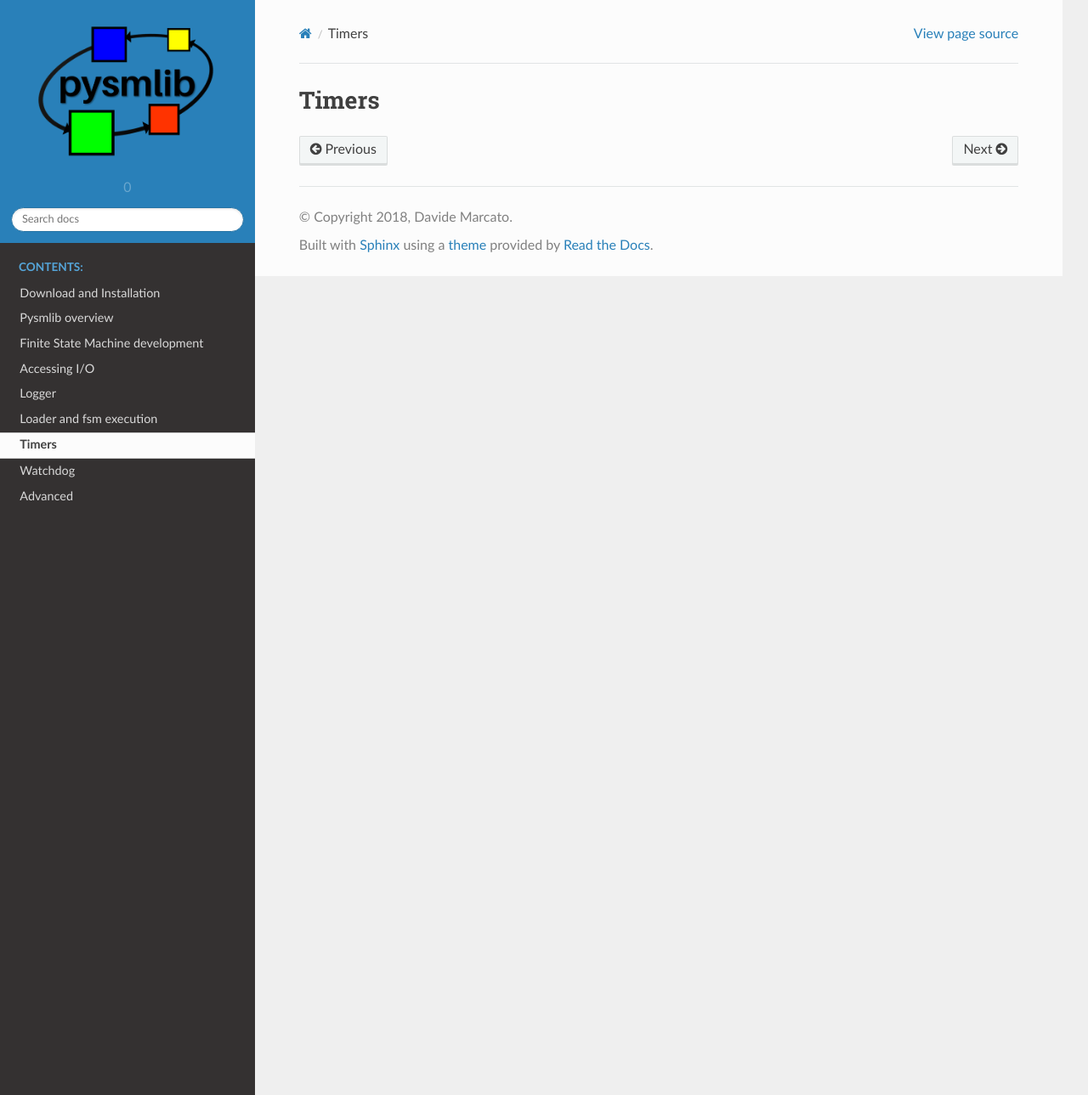
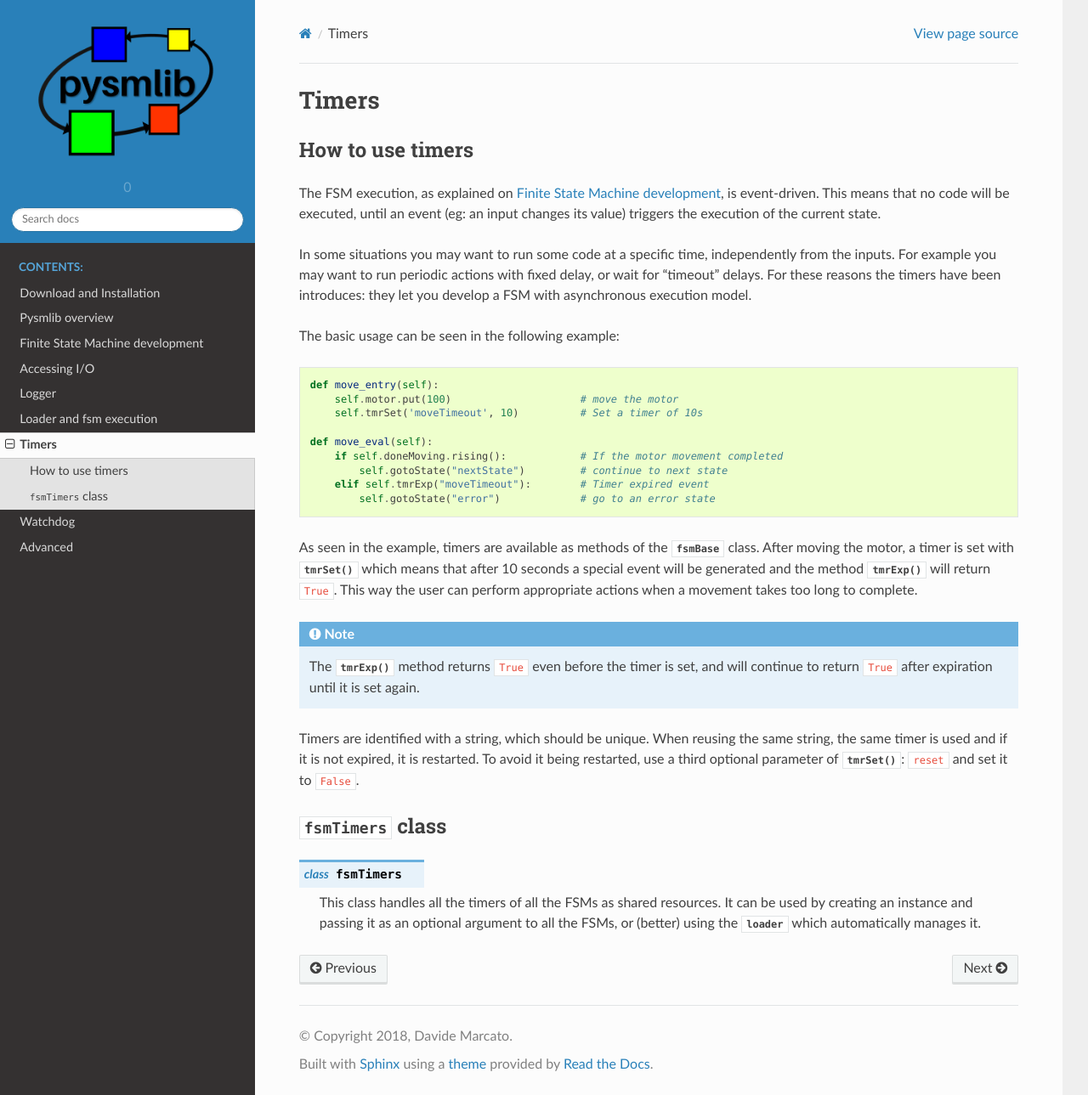
Before and after one commit to darcato/pysmlib, a Sphinx documentation site: the page built from doc/timer.rst, in a window 1280 px wide and 1289 px high. Shown: the whole window at 85% size. Built offline with Sphinx 7.4.7 and the Read the Docs theme 2.0.0, drawn with Linux system fonts in a browser that asks for light colours.

Commit message:
timer docs

```diff
--- a/doc/timer.rst
+++ b/doc/timer.rst
@@ -1,3 +1,54 @@
+.. _timers:
+
 ===============================================
 Timers
 ===============================================
+
+How to use timers
+~~~~~~~~~~~~~~~~~~~
+
+The FSM execution, as explained on :ref:`fsm-development`, is event-driven. This
+means that no code will be executed, until an event (eg: an input changes its
+value) triggers the execution of the current state.
+
+In some situations you may want to run some code at a specific time,
+independently from the inputs. For example you may want to run periodic actions
+with fixed delay, or wait for "timeout" delays. For these reasons the timers
+have been introduces: they let you develop a FSM with asynchronous execution
+model.
+
+The basic usage can be seen in the following example::
+
+    def move_entry(self):
+        self.motor.put(100)                     # move the motor
+        self.tmrSet('moveTimeout', 10)          # Set a timer of 10s
+
+    def move_eval(self):
+        if self.doneMoving.rising():            # If the motor movement completed
+            self.gotoState("nextState")         # continue to next state
+        elif self.tmrExp("moveTimeout"):        # Timer expired event
+            self.gotoState("error")             # go to an error state
+
+As seen in the example, timers are available as methods of the :class:`fsmBase`
+class. After moving the motor, a timer is set with :meth:`tmrSet` which means
+that after 10 seconds a special event will be generated and the method
+:meth:`tmrExp` will return ``True``. This way the user can perform
+appropriate actions when a movement takes too long to complete.
+
+.. note:: The :meth:`tmrExp` method returns ``True`` even before the timer is set, and will continue to return ``True`` after expiration until it is set again.
+
+Timers are identified with a string, which should be unique. When reusing the
+same string, the same timer is used and if it is not expired, it is restarted.
+To avoid it being restarted, use a third optional parameter of :meth:`tmrSet`:
+``reset`` and set it to ``False``.
+
+
+:class:`fsmTimers` class
+~~~~~~~~~~~~~~~~~~~~~~~~~~
+
+.. class:: fsmTimers()
+
+    This class handles all the timers of all the FSMs as shared resources. It
+    can be used by creating an instance and passing it as an optional argument
+    to all the FSMs, or (better) using the :mod:`loader` which automatically
+    manages it.
```
